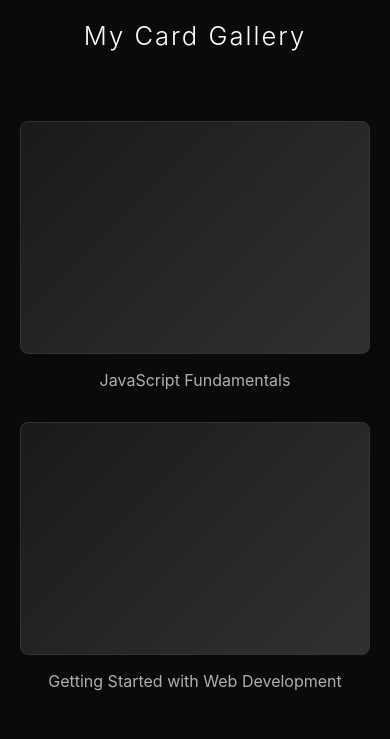
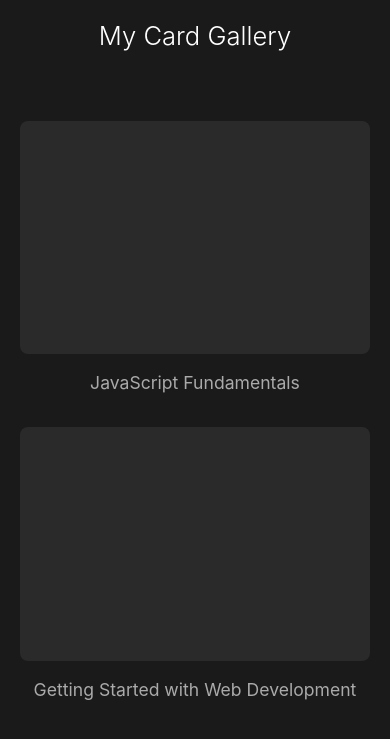
Before and after one commit to cospute/cospute.github.io, a Jekyll site: the page built from index.html, in a window 390 px wide. Shown: the top 739 px of the page. Built offline with Jekyll 4.4.1, drawn with Linux system fonts in a browser that asks for light colours.

Commit message:
Update style.css

```diff
--- a/assets/css/style.css
+++ b/assets/css/style.css
@@ -5,11 +5,10 @@
 }
 
 body {
-    font-family: -apple-system, BlinkMacSystemFont, 'Segoe UI', Roboto, Oxygen, Ubuntu, sans-serif;
-    background: #0a0a0a;
+    font-family: -apple-system, BlinkMacSystemFont, 'Segoe UI', sans-serif;
+    background: #1a1a1a;
     min-height: 100vh;
     padding: 20px;
-    color: #e0e0e0;
 }
 
 .container {
@@ -23,12 +22,12 @@
 }
 
 header h1 {
-    color: #ffffff;
+    color: #fff;
     font-size: 2.5rem;
     font-weight: 300;
-    letter-spacing: 2px;
 }
 
+/* Grid Layout */
 .cards-grid {
     display: grid;
     grid-template-columns: repeat(auto-fill, minmax(280px, 1fr));
@@ -37,57 +36,32 @@
 }
 
 .card-wrapper {
-    display: flex;
-    flex-direction: column;
-    align-items: center;
     cursor: pointer;
+    transition: transform 0.3s ease;
+}
+
+.card-wrapper:hover {
+    transform: scale(1.05);
 }
 
 .card {
     width: 100%;
     aspect-ratio: 1.5;
-    background: linear-gradient(135deg, #1a1a1a 0%, #2a2a2a 100%);
-    border: 1px solid #333;
+    background: #2a2a2a;
+    border: 1px solid transparent;
     border-radius: 8px;
-    transition: transform 0.3s cubic-bezier(0.4, 0, 0.2, 1);
-    position: relative;
-    overflow: hidden;
-}
-
-/* Subtle gradient overlay effect */
-.card::after {
-    content: '';
-    position: absolute;
-    top: 0;
-    left: 0;
-    width: 100%;
-    height: 100%;
-    background: linear-gradient(135deg, transparent 0%, rgba(255,255,255,0.03) 100%);
-    pointer-events: none;
-}
-
-.card-wrapper:hover .card {
-    transform: scale(1.05);
-    border-color: #555;
-    background: linear-gradient(135deg, #1f1f1f 0%, #2f2f2f 100%);
+    transition: box-shadow 0.3s ease, background-color 0.3s ease;
 }
 
 .card-title {
     margin-top: 15px;
-    color: #b0b0b0;
+    color: #aaa;
     font-size: 1.1rem;
     text-align: center;
-    font-weight: 400;
-    transition: color 0.3s ease;
-    line-height: 1.4;
-    max-width: 90%;
+    line-height: 1.6;
 }
 
-.card-wrapper:hover .card-title {
-    color: #ffffff;
-}
-
-/* Modal Styles */
+/* Modal */
 .modal {
     display: none;
     position: fixed;
@@ -97,16 +71,10 @@
     width: 100%;
     height: 100%;
     background-color: rgba(0, 0, 0, 0.85);
-    animation: fadeIn 0.3s;
-}
-
-@keyframes fadeIn {
-    from { opacity: 0; }
-    to { opacity: 1; }
 }
 
 .modal-content {
-    background: #1a1a1a;
+    background: #2a2a2a;
     margin: 5% auto;
     padding: 35px;
     width: 90%;
@@ -115,11 +83,101 @@
     overflow-y: auto;
     border-radius: 8px;
     position: relative;
-    animation: slideIn 0.3s;
-    border: 1px solid #333;
 }
 
-/* Custom Scrollbar for Modal */
+.close {
+    color: #aaa;
+    position: absolute;
+    top: 15px;
+    right: 20px;
+    font-size: 32px;
+    cursor: pointer;
+    transition: color 0.3s ease;
+}
+
+.close:hover {
+    color: #fff;
+}
+
+/* Modal Content Styling */
+#modal-body {
+    margin-top: 20px;
+    line-height: 1.8;
+    color: #ccc;
+}
+
+#modal-body h1 {
+    color: #fff;
+    margin-bottom: 25px;
+    padding-bottom: 12px;
+    border-bottom: 1px solid #444;
+}
+
+#modal-body h2 {
+    color: #fff;
+    margin: 25px 0 15px 0;
+}
+
+#modal-body h3 {
+    color: #ddd;
+    margin: 20px 0 10px 0;
+}
+
+#modal-body p {
+    color: #aaa;
+    margin-bottom: 15px;
+    line-height: 1.7;
+}
+
+#modal-body a {
+    color: #6db3f2;
+    text-decoration: none;
+}
+
+#modal-body a:hover {
+    text-decoration: underline;
+}
+
+#modal-body code {
+    background: #1a1a1a;
+    color: #6db3f2;
+    padding: 3px 8px;
+    border-radius: 4px;
+    font-size: 0.9em;
+}
+
+#modal-body pre {
+    background: #1a1a1a;
+    padding: 20px;
+    border-radius: 6px;
+    overflow-x: auto;
+    margin: 20px 0;
+}
+
+#modal-body pre code {
+    padding: 0;
+    background: transparent;
+}
+
+#modal-body blockquote {
+    border-left: 3px solid #444;
+    padding-left: 20px;
+    margin: 20px 0;
+    color: #999;
+    font-style: italic;
+}
+
+#modal-body ul, #modal-body ol {
+    margin-bottom: 15px;
+    padding-left: 30px;
+    color: #aaa;
+}
+
+#modal-body li {
+    margin-bottom: 8px;
+}
+
+/* Scrollbar */
 .modal-content::-webkit-scrollbar {
     width: 8px;
 }
@@ -137,129 +195,7 @@
     background: #555;
 }
 
-@keyframes slideIn {
-    from {
-        transform: translateY(-50px);
-        opacity: 0;
-    }
-    to {
-        transform: translateY(0);
-        opacity: 1;
-    }
-}
-
-.close {
-    color: #666;
-    position: absolute;
-    top: 15px;
-    right: 20px;
-    font-size: 32px;
-    font-weight: 300;
-    cursor: pointer;
-    transition: color 0.3s;
-    line-height: 1;
-}
-
-.close:hover,
-.close:focus {
-    color: #fff;
-}
-
-#modal-body {
-    margin-top: 20px;
-    line-height: 1.8;
-    color: #d0d0d0;
-}
-
-#modal-body h1 {
-    color: #ffffff;
-    margin-bottom: 25px;
-    padding-bottom: 12px;
-    border-bottom: 1px solid #333;
-    font-weight: 300;
-    font-size: 2rem;
-}
-
-#modal-body h2 {
-    color: #e0e0e0;
-    margin: 25px 0 15px 0;
-    font-weight: 400;
-}
-
-#modal-body h3 {
-    color: #d0d0d0;
-    margin: 20px 0 10px 0;
-    font-weight: 400;
-}
-
-#modal-body p {
-    color: #b0b0b0;
-    margin-bottom: 15px;
-    line-height: 1.7;
-}
-
-#modal-body a {
-    color: #6db3f2;
-    text-decoration: none;
-    transition: color 0.3s;
-}
-
-#modal-body a:hover {
-    color: #8dc5f7;
-    text-decoration: underline;
-}
-
-#modal-body code {
-    background: #0a0a0a;
-    color: #6db3f2;
-    padding: 3px 8px;
-    border-radius: 4px;
-    font-family: 'Fira Code', 'Courier New', monospace;
-    font-size: 0.9em;
-    border: 1px solid #2a2a2a;
-}
-
-#modal-body pre {
-    background: #0a0a0a;
-    padding: 20px;
-    border-radius: 6px;
-    overflow-x: auto;
-    margin: 20px 0;
-    border: 1px solid #2a2a2a;
-}
-
-#modal-body pre code {
-    border: none;
-    padding: 0;
-    background: transparent;
-    color: #d0d0d0;
-}
-
-#modal-body blockquote {
-    border-left: 3px solid #444;
-    padding-left: 20px;
-    margin: 20px 0;
-    color: #999;
-    font-style: italic;
-}
-
-#modal-body ul, #modal-body ol {
-    margin-bottom: 15px;
-    padding-left: 30px;
-    color: #b0b0b0;
-}
-
-#modal-body li {
-    margin-bottom: 8px;
-}
-
-#modal-body hr {
-    border: none;
-    border-top: 1px solid #333;
-    margin: 30px 0;
-}
-
-/* Responsive Design */
+/* Responsive */
 @media (max-width: 768px) {
     .cards-grid {
         grid-template-columns: repeat(auto-fill, minmax(200px, 1fr));
@@ -275,14 +211,6 @@
         margin: 10% auto;
         padding: 25px;
     }
-
-    .card-title {
-        font-size: 1rem;
-    }
-
-    #modal-body h1 {
-        font-size: 1.6rem;
-    }
 }
 
 @media (max-width: 480px) {
```
